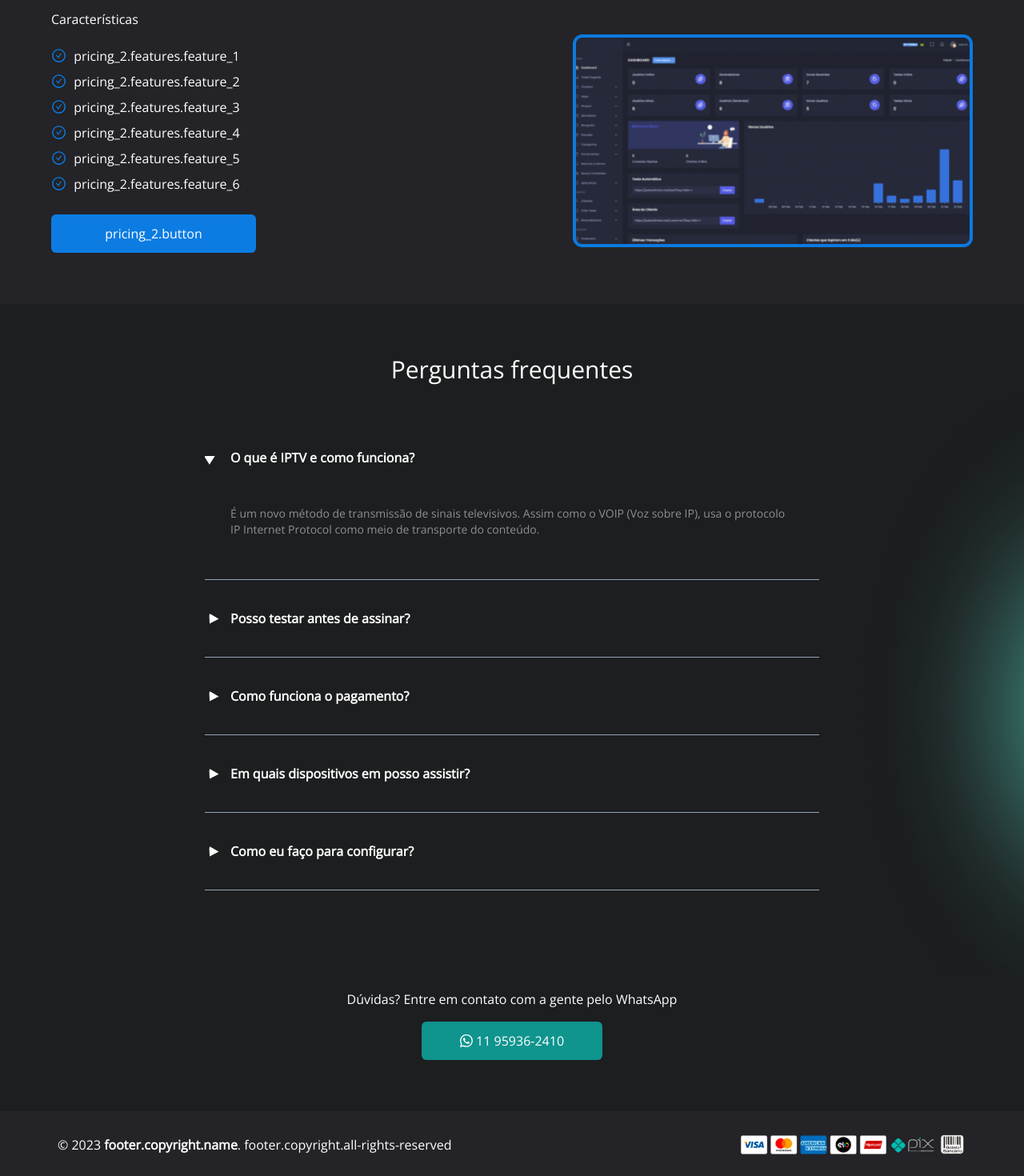
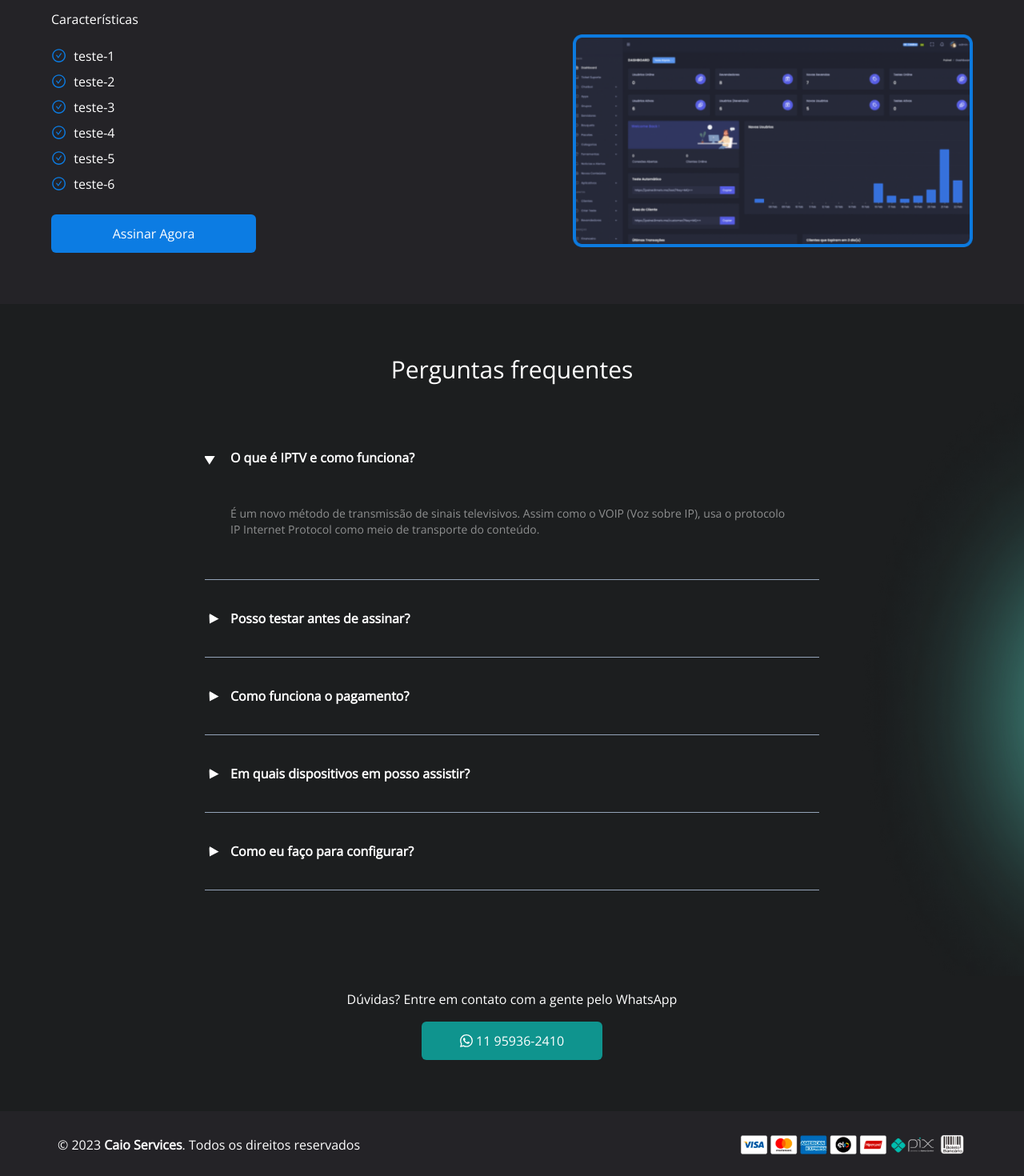
Before and after one commit to caiotv22/caiotv.store, a Next.js app: page / in a window 1280 px wide. Shown: the part 3060-4530 px from the top of the page at 80% size. Built offline with nearby package versions, Linux system fonts and the light colour scheme.

Commit message:
features recreated

```diff
--- a/components/Footer/index.js
+++ b/components/Footer/index.js
@@ -11,7 +11,7 @@ export default function Footer() {
         <div className='flex text-base py-4 flex-col lg:flex-row place-items-center'>
           <div className='flex flex-grow place-items-center'>
             <span className='px-2'>
-              © {year} <span className='font-bold'>{t('footer.copyright.name')}</span>.{' '}
+              © {year} <span className='font-bold'>{t('footer.copyright.title')}</span>.{' '}
               {t('footer.copyright.all-rights-reserved')}
             </span>
           </div>
--- a/i18n/locales/pt-br.json
+++ b/i18n/locales/pt-br.json
@@ -87,7 +87,15 @@
       "know_more": "Clique aqui para saber mais.",
       "know_more_link": "https://wa.me/message/AEICR5LGWYJZM1",
       "description_2": "Características",
-      "features": {}
+      "features": {
+        "feature_1": "teste-1",
+        "feature_2": "teste-2",
+        "feature_3": "teste-3",
+        "feature_4": "teste-4",
+        "feature_5": "teste-5",
+        "feature_6": "teste-6"
+      },
+      "button": "Assinar Agora"
     },
     "faq": {
       "title": "Perguntas frequentes",
@@ -113,7 +121,8 @@
     },
     "footer": {
       "copyright": {
-        "title": "Caio Services"
+        "title": "Caio Services",
+        "all-rights-reserved": "Todos os direitos reservados"
       }
     },
     "dashboard": {
```
